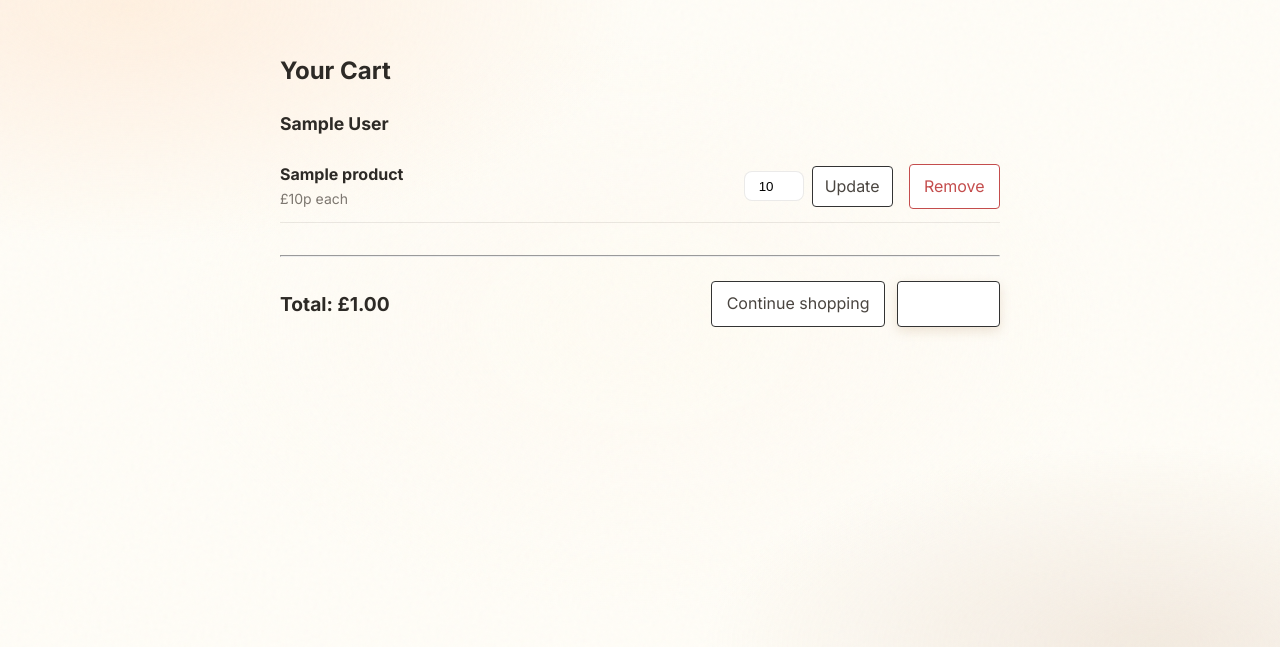
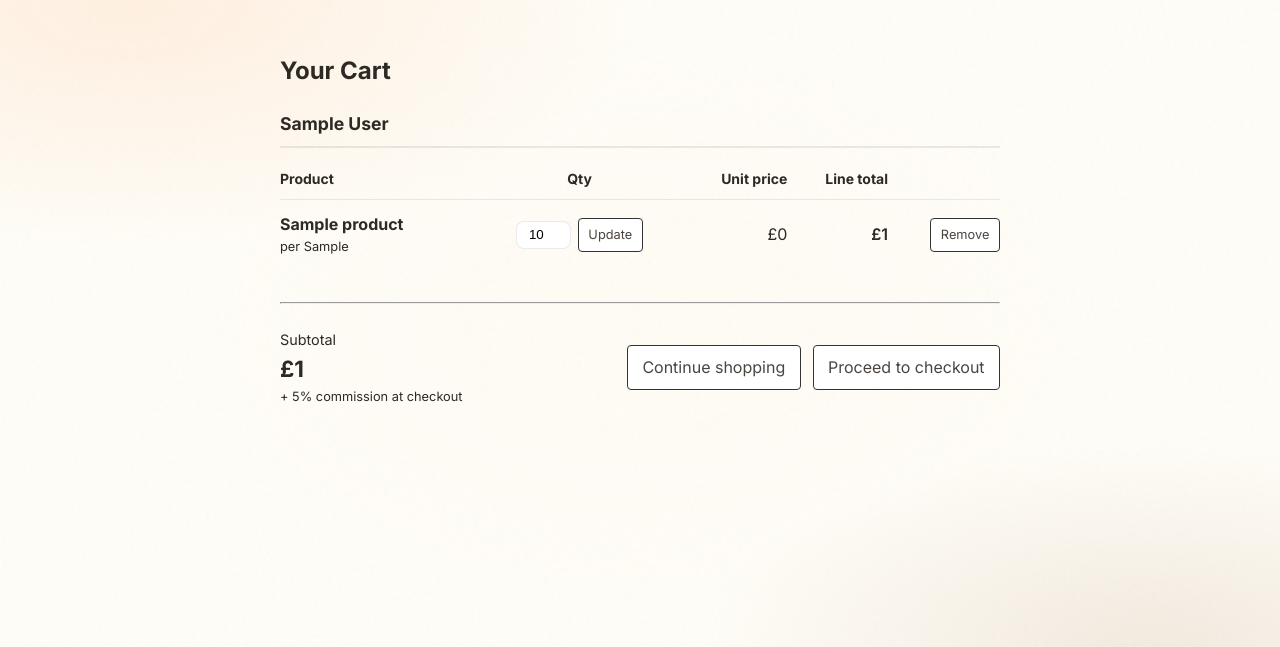
Before and after one commit to Mohamed-Elkiky/UFCFTR-30-3---Distributed-and-enterprise-software-development, a Django app: page /cart/ in a window 1280 px wide. Shown: the part 75-722 px from the top of the page. Run offline with Django 4.2, Linux system fonts and the light colour scheme; a user stored in the database is signed in; tables that the repository leaves empty hold one stand-in row (values such as "Sample post").

Commit message:
feat: implement cart templates

```diff
--- a/templates/cart/cart_detail.html
+++ b/templates/cart/cart_detail.html
@@ -6,47 +6,62 @@
   <h1>Your Cart</h1>
 
   {% if not grouped %}
-    <p class="muted">Your cart is empty.</p>
+    <p>Your cart is empty.</p>
     <a href="{% url 'marketplace:home' %}" class="btn btn--ghost">Browse products</a>
 
   {% else %}
     {% for producer, items in grouped.items %}
       <div style="margin-bottom: 2rem;">
-        <h2 style="font-size: 1.1rem; margin-bottom: 0.75rem;">
+        <h2 style="font-size: 1.1rem; margin-bottom: 0.75rem; padding-bottom: 0.5rem; border-bottom: 2px solid var(--border);">
           {{ producer.business_name }}
         </h2>
 
+        <table style="width: 100%; border-collapse: collapse;">
+          <thead>
+            <tr style="text-align: left; font-size: 0.875rem; color: var(--text-muted);">
+              <th style="padding: 0.5rem 0;">Product</th>
+              <th style="padding: 0.5rem 0; text-align: center;">Qty</th>
+              <th style="padding: 0.5rem 0; text-align: right;">Unit price</th>
+              <th style="padding: 0.5rem 0; text-align: right;">Line total</th>
+              <th style="padding: 0.5rem 0;"></th>
+            </tr>
+          </thead>
+          <tbody>
             {% for item in items %}
-          <div style="display: flex; align-items: center; justify-content: space-between; padding: 0.75rem 0; border-bottom: 1px solid var(--border);">
-            <div>
+              <tr style="border-top: 1px solid var(--border);">
+                <td style="padding: 0.75rem 0;">
                   <strong>{{ item.product.name }}</strong>
-              <div class="muted" style="font-size: 0.875rem;">
-                £{{ item.product.price_pence|floatformat:0 }}p each
-              </div>
-            </div>
-
-            <div style="display: flex; align-items: center; gap: 1rem;">
-              <!-- Update quantity -->
-              <form method="post" action="{% url 'cart:cart_update' item.product.id %}" style="display: flex; align-items: center; gap: 0.5rem;">
+                  <div style="font-size: 0.8rem; color: var(--text-muted);">per {{ item.product.unit }}</div>
+                </td>
+                <td style="padding: 0.75rem 0; text-align: center;">
+                  <form method="post" action="{% url 'cart:cart_update' item.product.id %}" style="display: inline-flex; align-items: center; gap: 0.4rem;">
                     {% csrf_token %}
                     <input
                       type="number"
                       name="quantity"
                       value="{{ item.quantity }}"
                       min="1"
-                  style="width: 60px; padding: 0.4rem; border: 1px solid var(--border); border-radius: 8px; text-align: center;"
+                      style="width: 55px; padding: 0.35rem; border: 1px solid var(--border); border-radius: 8px; text-align: center;"
                     />
-                <button class="btn btn--ghost" type="submit" style="padding: 0.4rem 0.75rem;">Update</button>
+                    <button class="btn btn--ghost" type="submit" style="padding: 0.35rem 0.6rem; font-size: 0.8rem;">Update</button>
                   </form>
-
-              <!-- Remove -->
+                </td>
+                <td style="padding: 0.75rem 0; text-align: right;">
+                  £{% widthratio item.product.price_pence 100 1 %}
+                </td>
+                <td style="padding: 0.75rem 0; text-align: right; font-weight: 600;">
+                  £{% widthratio item.product.price_pence 100 item.quantity %}
+                </td>
+                <td style="padding: 0.75rem 0; text-align: right;">
                   <form method="post" action="{% url 'cart:cart_remove' item.product.id %}">
                     {% csrf_token %}
-                <button class="btn btn--ghost" type="submit" style="color: var(--danger); border-color: var(--danger);">Remove</button>
+                    <button class="btn btn--ghost" type="submit" style="padding: 0.35rem 0.6rem; font-size: 0.8rem;">Remove</button>
                   </form>
-            </div>
-          </div>
+                </td>
+              </tr>
             {% endfor %}
+          </tbody>
+        </table>
       </div>
     {% endfor %}
 
@@ -54,13 +69,13 @@
 
     <div style="display: flex; justify-content: space-between; align-items: center; flex-wrap: wrap; gap: 1rem;">
       <div>
-        <strong style="font-size: 1.2rem;">
-          Total: £{% widthratio total_pence 100 1 %}.{% with cents=total_pence|add:0 %}{{ cents|divisibleby:100|yesno:"00," }}{% endwith %}
-        </strong>
+        <div style="font-size: 0.9rem; color: var(--text-muted);">Subtotal</div>
+        <div style="font-size: 1.4rem; font-weight: 700;">£{% widthratio total_pence 100 1 %}</div>
+        <div style="font-size: 0.8rem; color: var(--text-muted);">+ 5% commission at checkout</div>
       </div>
       <div style="display: flex; gap: 0.75rem;">
         <a href="{% url 'marketplace:home' %}" class="btn btn--ghost">Continue shopping</a>
-        <a href="#" class="btn btn--primary">Checkout</a>
+        <a href="#" class="btn btn--ghost">Proceed to checkout</a>
       </div>
     </div>
   {% endif %}
```
Also changed, not shown: templates/cart/checkout_multivendor.html (+118 -0 lines), templates/cart/order_confirmed.html (+55 -0 lines). Lines whose indentation alone changed are shown as unchanged.
